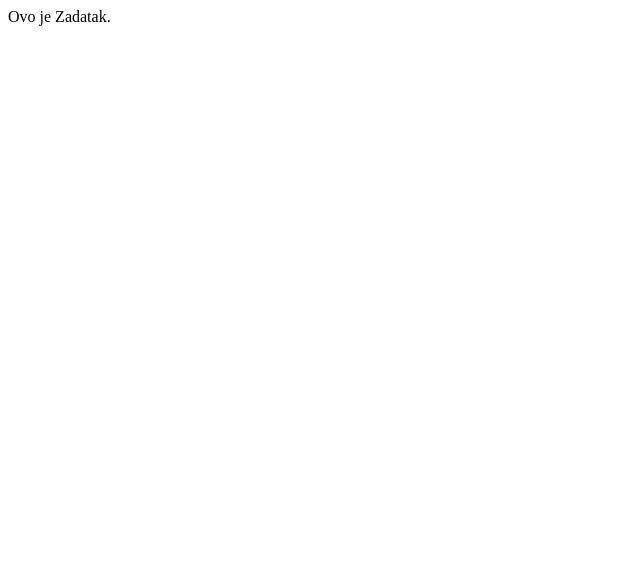
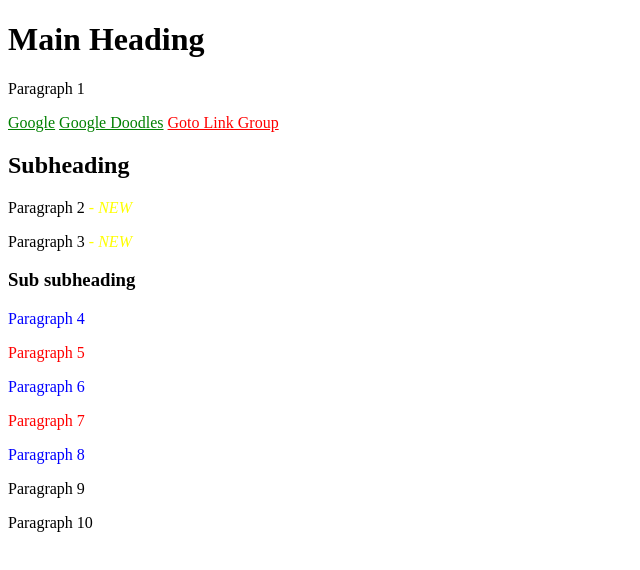
Before and after one commit to djukilove/front-end-dev, a plain HTML site: page index.html in a window 1280 px wide. Shown: the whole page, without its empty margins (0-640 px from the left). Drawn offline with Linux system fonts and the light colour scheme.

Commit message:
Add files via upload

```diff
--- a/index.html
+++ b/index.html
@@ -1,11 +1,61 @@
 <!DOCTYPE html>
 <html lang="en">
+
 <head>
     <meta charset="UTF-8">
-    <meta name="viewport" content="width=device-width, initial-scale=1.0">
-    <title>Zadatak</title>
+    <title>Advanced CSS - Assignment 1</title>
+    <style>
+
+        a[href^="https://www.google.com"] {
+            color:green;
+        }
+
+        a[href="https://www.link-group.eu/"] {
+            color: red;
+        }
+
+        #second-div p:nth-child(even) {
+            color: blue;
+        }
+
+        #second-div p:nth-child(odd) {
+            color: red;
+        }
+
+        #first-div > p::after{
+            content: " - NEW";
+            font-style: italic;
+            color: yellow;
+        }
+
+        body > p:last-of-type:hover {
+            font-style: italic;
+        }
+
+    </style>
 </head>
+
 <body>
-    Ovo je Zadatak.
+    <h1>Main Heading</h1>
+    <p>Paragraph 1</p>
+    <a href="https://www.google.com/">Google</a>
+    <a href="https://www.google.com/doodles">Google Doodles</a>
+    <a href="https://www.link-group.eu/" target="_blank">Goto Link Group</a>
+    <div id="first-div">
+        <h2>Subheading</h2>
+        <p>Paragraph 2</p>
+        <p>Paragraph 3</p>
+        <div id="second-div">
+            <h3>Sub subheading</h3>
+            <p>Paragraph 4</p>
+            <p>Paragraph 5</p>
+            <p>Paragraph 6</p>
+            <p>Paragraph 7</p>
+            <p>Paragraph 8</p>
+        </div>
+    </div>
+    <p>Paragraph 9</p>
+    <p>Paragraph 10</p>
 </body>
+
 </html>
```
